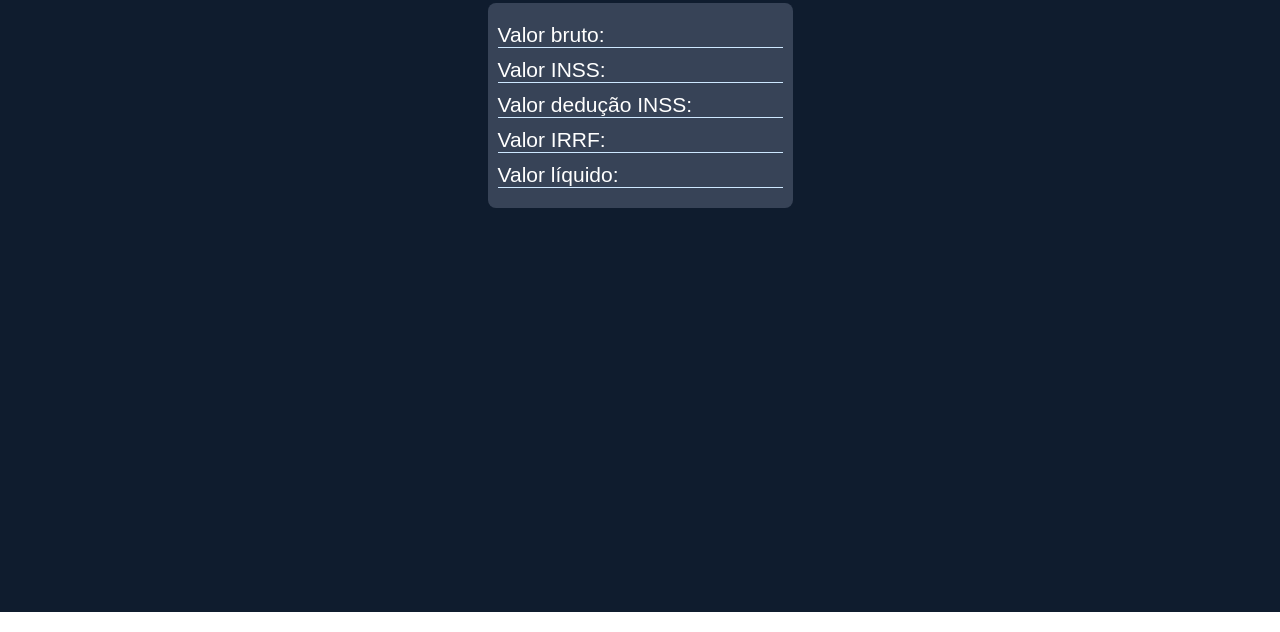
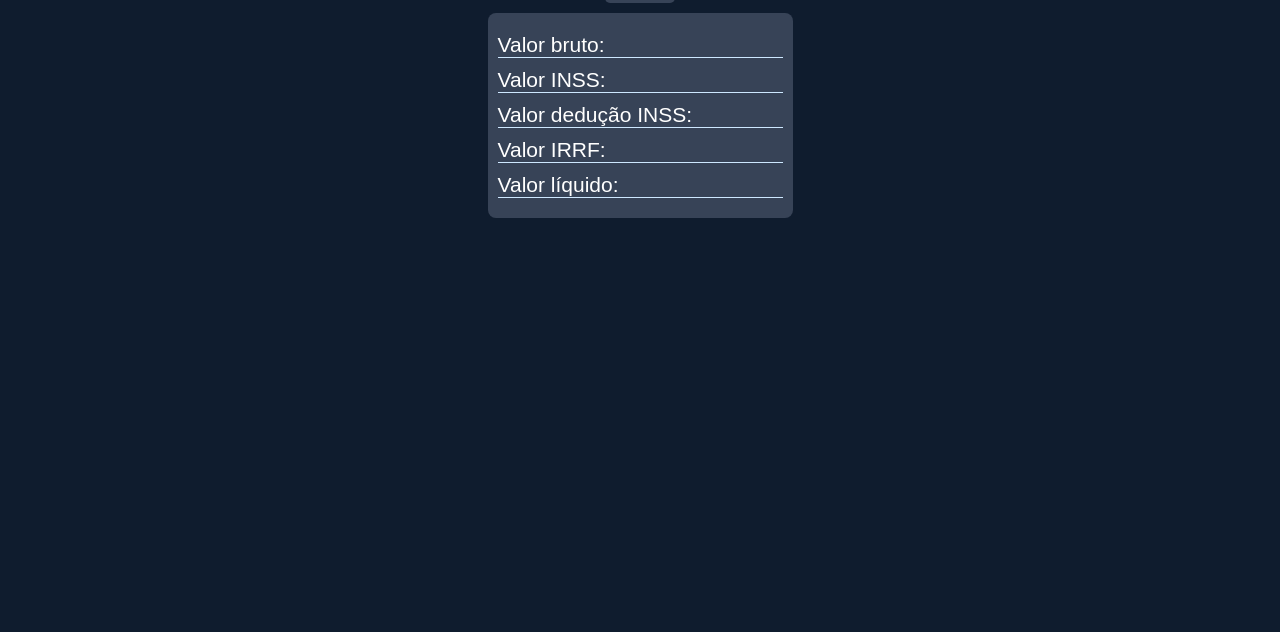
Before and after one commit to Pedro-Miguel20/InssIrrfCalculator2025, a plain HTML site: page index.html in a window 1280 px wide. Shown: the part 188-820 px from the top of the page. Drawn offline with nearby package versions, Linux system fonts and the light colour scheme; a web font is replaced by a local one.

Commit message:
Update index.html

```diff
--- a/index.html
+++ b/index.html
@@ -10,7 +10,7 @@
 </head>
 
 <body>
-  <div class="center">
+  <div class="center" style="padding: 10px">
 
     <div class="end">
 
```
